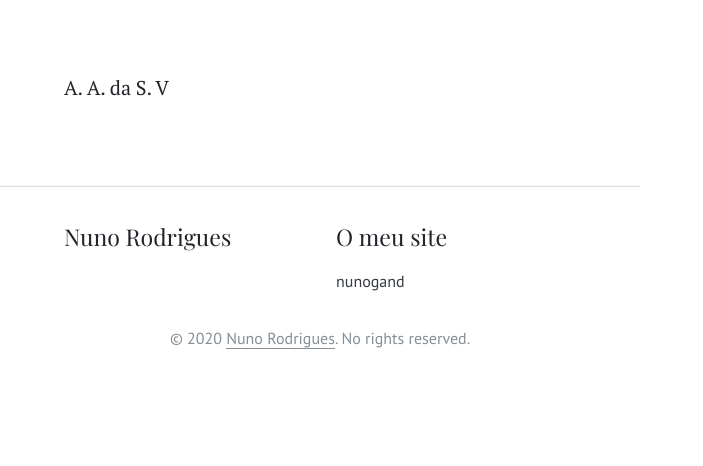
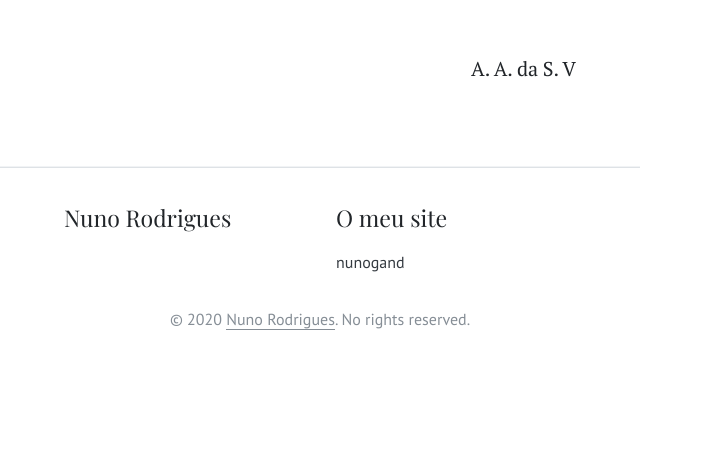
Before and after one commit to nunogand/primavera, a Jekyll site: the page built from _posts/2020-07-15-nos.md, in a window 1280 px wide. Shown: the part 434-900 px from the top of the page, without its empty margins (0-703 px from the left). Built offline with Jekyll 4.4.1, drawn with Linux system fonts in a browser that asks for light colours; grey boxes are pictures that could not be loaded.

Commit message:
Update 2020-07-15-nos.md

```diff
--- a/_posts/2020-07-15-nos.md
+++ b/_posts/2020-07-15-nos.md
@@ -4,5 +4,5 @@ title: Nós
 image: nos
 category: indice
 ---
-<br/><br/>
-A. A. da S. V
+<br/>
+<p style="text-align:right">A. A. da S. V</p>
```
